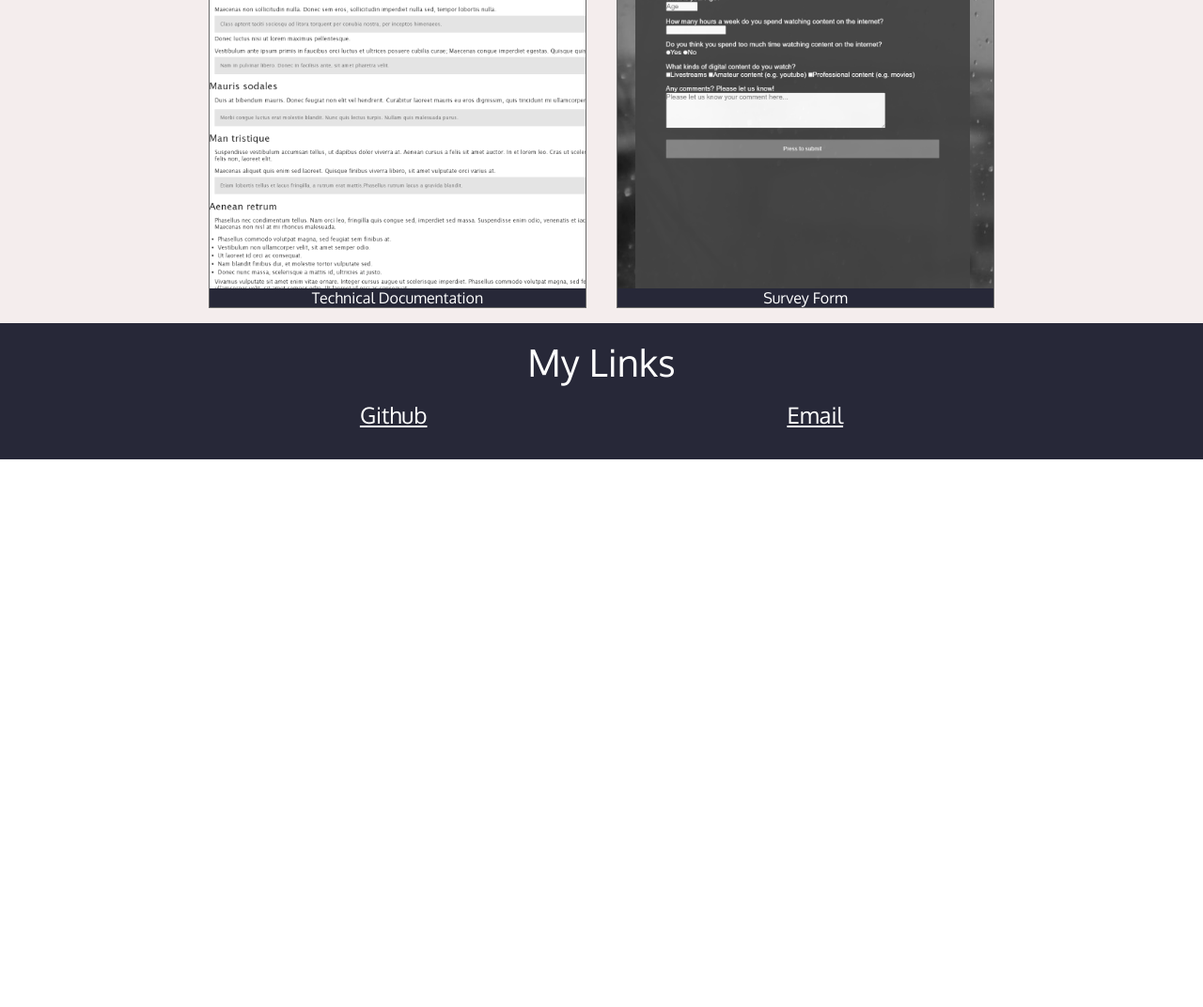
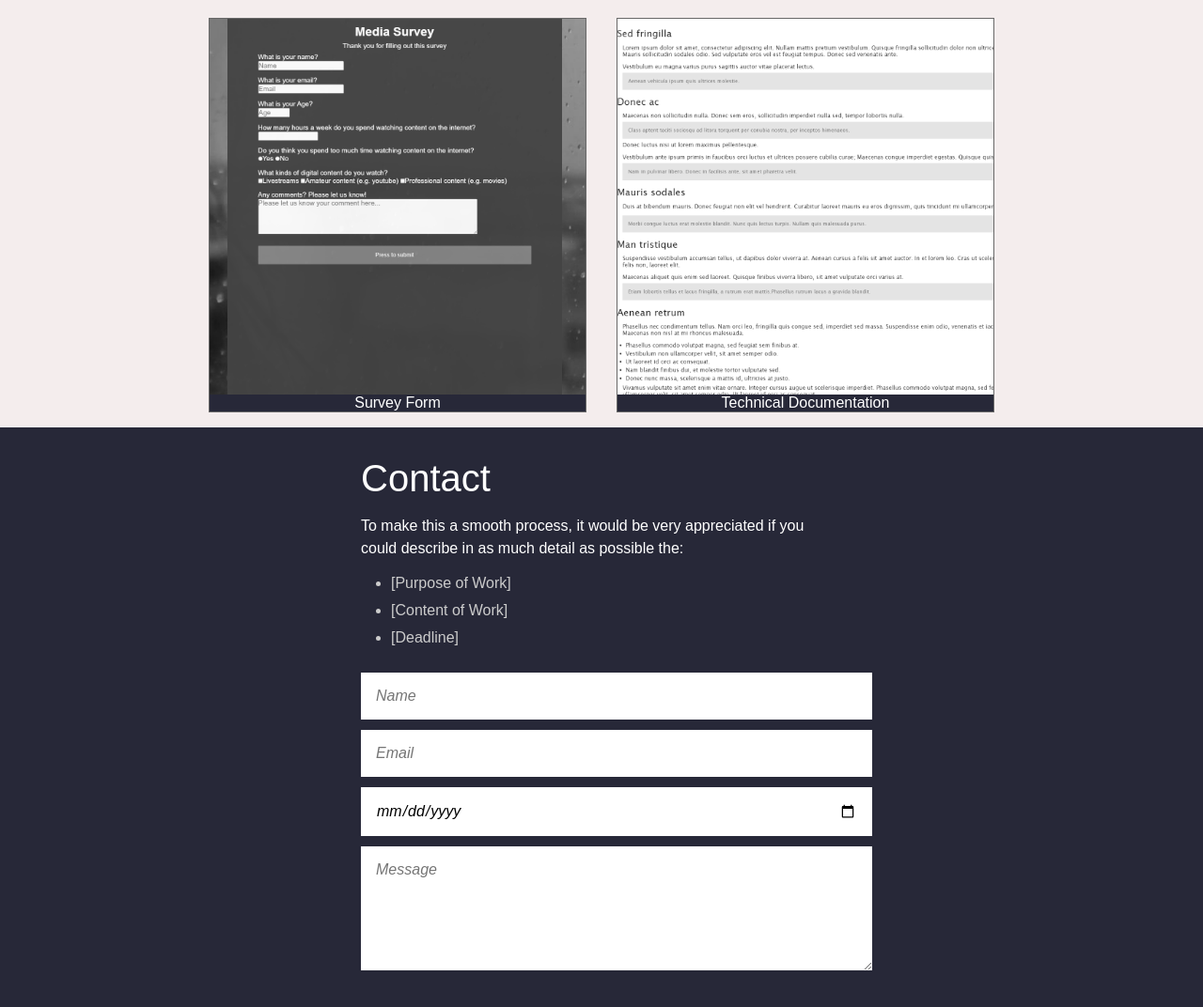
Before and after one commit to jasonluxie/1-2-hw-personal-portfolio, a plain HTML site: page index.html in a window 1280 px wide. Shown: the part 1416-2488 px from the top of the page at 94% size. Before the commit the page ends 1905 px from the top, so only its background shows below. Drawn offline with Linux system fonts and the light colour scheme.

Commit message:
deleted links at bottom, added github image, added new contact form

```diff
--- a/assets/css/style.css
+++ b/assets/css/style.css
@@ -1,3 +1,7 @@
+:root {
+    --dark-theme: #272838;
+    --dark-text: white;
+}
 @import url("https://fonts.googleapis.com/css2?family=Oxygen&display=swap");
 
 * {
@@ -7,7 +11,7 @@
 .navbar {
     position: fixed;
     width: 100%;
-    background-color: #272838;
+    background-color: var(--dark-theme);
     padding: 1rem;
     z-index: 1;
 }
@@ -26,11 +30,20 @@ nav li a {
     text-align: center;
     padding: 1rem;
     text-decoration: none;
-    color: white;
+    color: var(--dark-text);
 }
 
 nav li a:hover {
     background-color: #3a4155;
+}
+
+.github-link {
+    display: inline-block;
+    margin-top: 1rem;
+}
+.github-link a img {
+    height: 30px;
+    width: 30px;
 }
 
 main {
@@ -39,7 +52,7 @@ main {
 
 .hero {
     padding-top: 2rem;
-    height: 85vh;
+    height: 100vh;
     background-image: linear-gradient(rgba(0, 0, 0, 0.5), rgba(0, 0, 0, 0.5)),
         url(https://picsum.photos/1600/900?grayscale);
     background-position: center;
@@ -52,15 +65,15 @@ main {
 }
 
 .hero {
-    color: White;
+    color: var(--dark-text);
     text-align: center;
 }
 
 .hero h1 {
-    color: white;
+    color: var(--dark-text);
     font-size: 5rem;
     letter-spacing: 1.5rem;
-    outline: 1px solid white;
+    outline: 1px solid var(--dark-text);
     outline-offset: 0.25em;
     display: inline-block;
     margin: 5rem auto;
@@ -120,34 +133,54 @@ a img {
 }
 
 figcaption {
-    background-color: #272838;
-    color: white;
+    background-color: var(--dark-theme);
+    color: var(--dark-text);
     text-align: center;
 }
 
 #contact-section {
-    background-color: #272838;
+    background-color: var(--dark-theme);
     padding-bottom: 2rem;
+    color: var(--dark-text);
+    display: flex;
+    flex-direction: column;
 }
 
-h3 {
-    font-size: 2.5rem;
-    padding: 1rem 0;
-    color: white;
-    text-align: center;
+.contact-section__form {
+    margin: 0 auto;
+    margin-top: 2rem;
+    width: 40%;
 }
 
-.contact-section__links {
-    display: flex;
-    flex-direction: row;
-    justify-content: space-evenly;
+.contact-section__form h3{
+    font-size: 2.5rem;
+    padding-bottom: 1rem;
 }
 
-h4 a {
-    text-decoration: underline;
-    color: white;
-    margin: 0 auto;
-    font-size: 1.5rem;
+.contact-section__form p {
+    line-height: 1.5rem;
+    padding-bottom: 1rem;
+}
+
+.contact-section__form ul li{
+    margin-left: 2rem;
+    padding-bottom: 0.7rem;
+    color: #CCCCCC;
+}
+
+input,
+textarea {
+    padding: 1rem;
+    font-style: italic;
+    width: 100%
+}
+
+.contact-section__boxes {
+    margin-bottom: 0.7rem;
+}
+
+#contact-section__message textarea{
+    height: 100px;
 }
 
 @media screen and (max-width: 875px) {
@@ -159,7 +192,7 @@ h4 a {
     }
 
     nav li a:hover {
-        background-color: #272838;
+        background-color: var(--dark-theme);
     }
 
     figure a {
@@ -178,12 +211,9 @@ h4 a {
         flex-direction: column;
     }
 
-    .contact-section__links {
-        flex-direction: column;
-        align-items: center;
-    }
-
-    h4 {
-        margin-bottom: 1rem;
+    .contact-section__form {
+        margin: 0 auto;
+        margin-top: 2rem;
+        width: 70%;
     }
 }
--- a/index.html
+++ b/index.html
@@ -16,7 +16,7 @@
             <ul>
                 <li>
                     <a href="#contact-section">
-                        My Links
+                        Contact Me
                     </a>
                 </li>
                 <li>
@@ -30,7 +30,12 @@
     <main>
         <section class="hero">
             <h1 class="hero__header">Jason Xie</h1>
-            <p class="hero__caption">aspiring web developer</p>
+            <p class="hero__caption">web developer</p>
+            <div class="github-link">
+                <a href="https://github.com/jasonluxie" target="_blank">
+                    <img src="./assets/images/GitHub-Mark-120px-plus.png" alt="Github Logo">
+                </a>
+            </div>
         </section>
         <section id="project-section">
             <h2>Sample Projects</h2>
@@ -44,6 +49,15 @@
                     <figcaption>Product Landing</figcaption>
                 </figure>
                 <div class="small-cards">
+                    <figure>
+                        <a href="https://jasonluxie.github.io/0-PW-survey-form/" target="_blank">
+                            <img
+                            src="./assets/images/SurveyFrom.png"
+                            alt="Survey Form example" />
+                        </a>
+                        <figcaption>Survey Form</figcaption>
+                        </a>
+                    </figure>
                 <figure>
                     <a href="https://jasonluxie.github.io/0-PW-technical-documentation/" target="_blank">
                         <img
@@ -52,35 +66,36 @@
                     </a>
                     <figcaption>Technical Documentation</figcaption>
                 </figure>
-                <figure>
-                    <a href="https://jasonluxie.github.io/0-PW-survey-form/" target="_blank">
-                        <img
-                        src="./assets/images/SurveyFrom.png"
-                        alt="Survey Form example" />
-                    </a>
-                    <figcaption>Survey Form</figcaption>
-                    </a>
-                </figure>
             </div>
             </div>
         </section>
+        </section>
         <section id="contact-section">
-            <h3>My Links</h3>
-            <div class="contact-section__links">
-                <h4>
-                    <a
-                        href="https://github.com/jasonluxie"
-                        target="_blank">
-                        Github
-                    </a>
-                </h4>
-                <h4>
-                    <a
-                        href="mailto:jasonluxie@gmail.com"
-                        target="_blank">
-                        Email
-                    </a>
-                </h4>
+            <div class="contact-section__form">
+            <h3>Contact</h3>
+            <p>To make this a smooth process, it would be very appreciated if you could describe in as much detail as possible the:
+                <ul>
+                    <li>[Purpose of Work]</li>
+                    <li>[Content of Work]</li>
+                    <li>[Deadline]</li>
+                </ul>
+            </p>
+            <form action="">
+                <div class="contact-section__boxes">
+                    <label for="" ></label>
+                    <input type="text" placeholder="Name" required></div>
+                <div class="contact-section__boxes">
+                    <label for=""></label>
+                    <input type="email" placeholder="Email" required></div>
+                <div class="contact-section__boxes">
+                    <label for=""></label>
+                    <input type="date" placeholder="Deadline" required>
+                </div>
+                <div class="contact-section__boxes" id="contact-section__message">
+                    <label for=""></label>
+                    <textarea type="text" placeholder="Message" required></textarea>
+                </div>
+            </form>
             </div>
         </section>
     </main>
```
Also changed, not shown: assets/images/GitHub-Mark-120px-plus.png (added).
